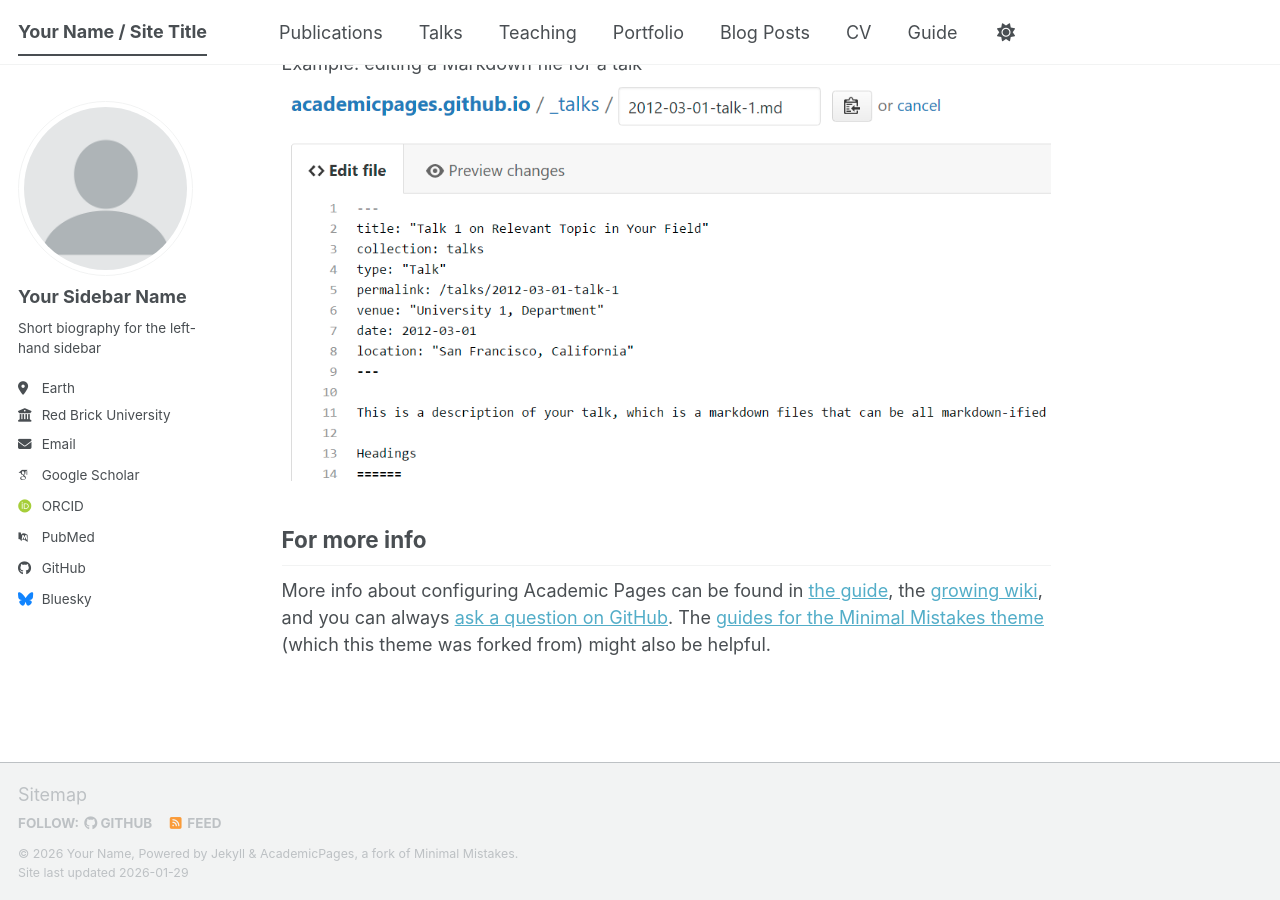
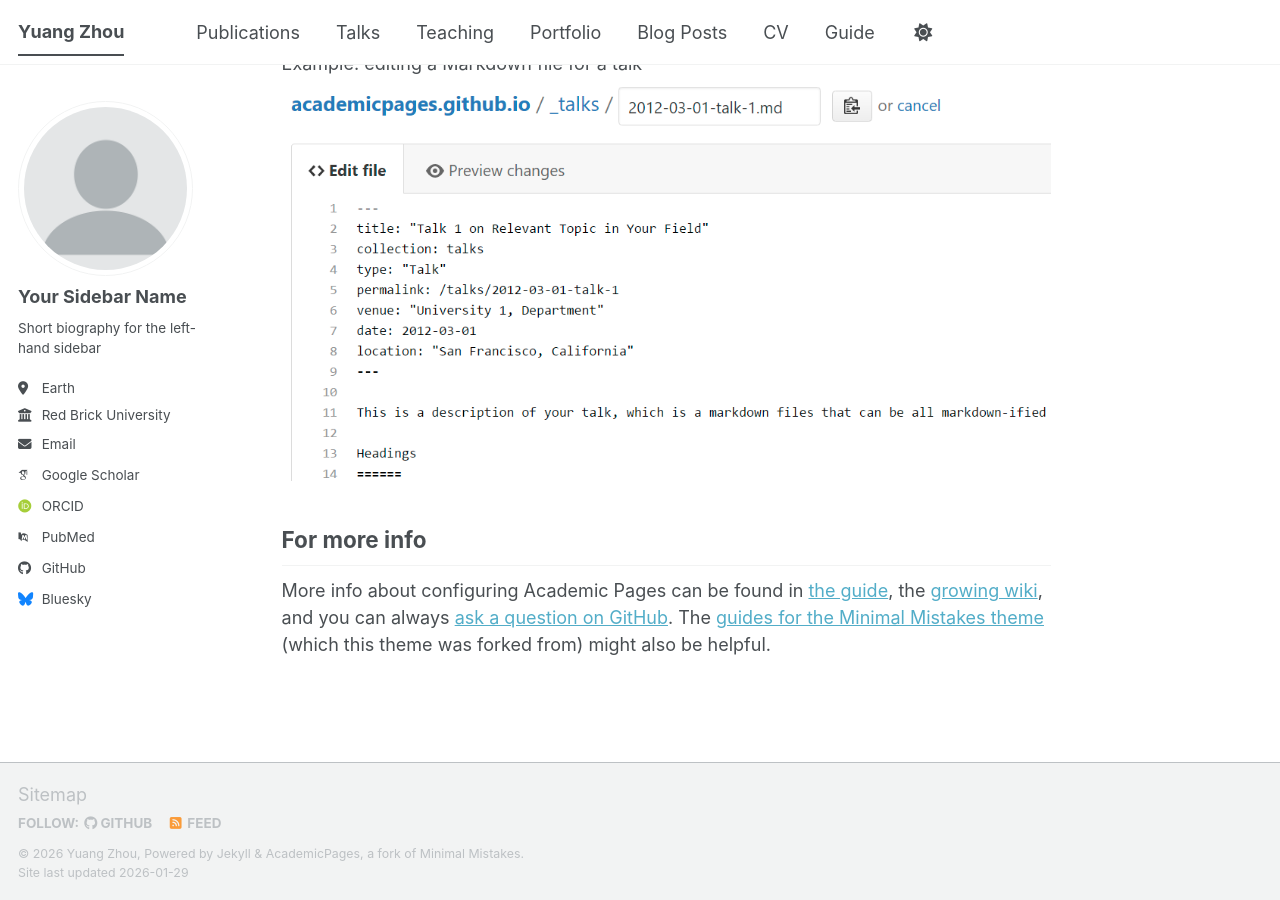
Before and after one commit to Yuang-Zhou/yuang-zhou.github.io, a Jekyll site: the page built from _pages/about.md, in a window 1280 px wide and 900 px high, scrolled down 2720 px. Built offline with Jekyll 4.4.1, drawn with Linux system fonts in a browser that asks for light colours; some web fonts are replaced; a script bundle is joined from its source files by our own code; library files that are not in the unit come from our copies.

Commit message:
Update _config.yml

```diff
--- a/_config.yml
+++ b/_config.yml
@@ -9,10 +9,10 @@
 # Basic Site Settings
 locale                   : "en-US"
 site_theme               : "default" # The available themes options are "default", "air", "sunrise", "mint", "dirt" and "contrast"
-title                    : "Your Name / Site Title"
+title                    : "Yuang Zhou"
 title_separator          : "-"
-name                     : &name "Your Name"
-description              : &description "Your Name's academic portfolio"   # Update this with a general description of your site, this is the default if not overridden by a page
+name                     : &name "Yuang Zhou"
+description              : &description "Master Student / University of Pennsylvania"   # Update this with a general description of your site, this is the default if not overridden by a page
 url                      : https://academicpages.github.io # The base hostname & protocol for your site e.g. "https://[your GitHub username].github.io",
                                                            # or if you already have some other page hosted on Github then use "https://[your GitHub username].github.io/[Your Repo Name]"
 baseurl                  : "" # the subpath of your site, e.g. "/blog"
```
